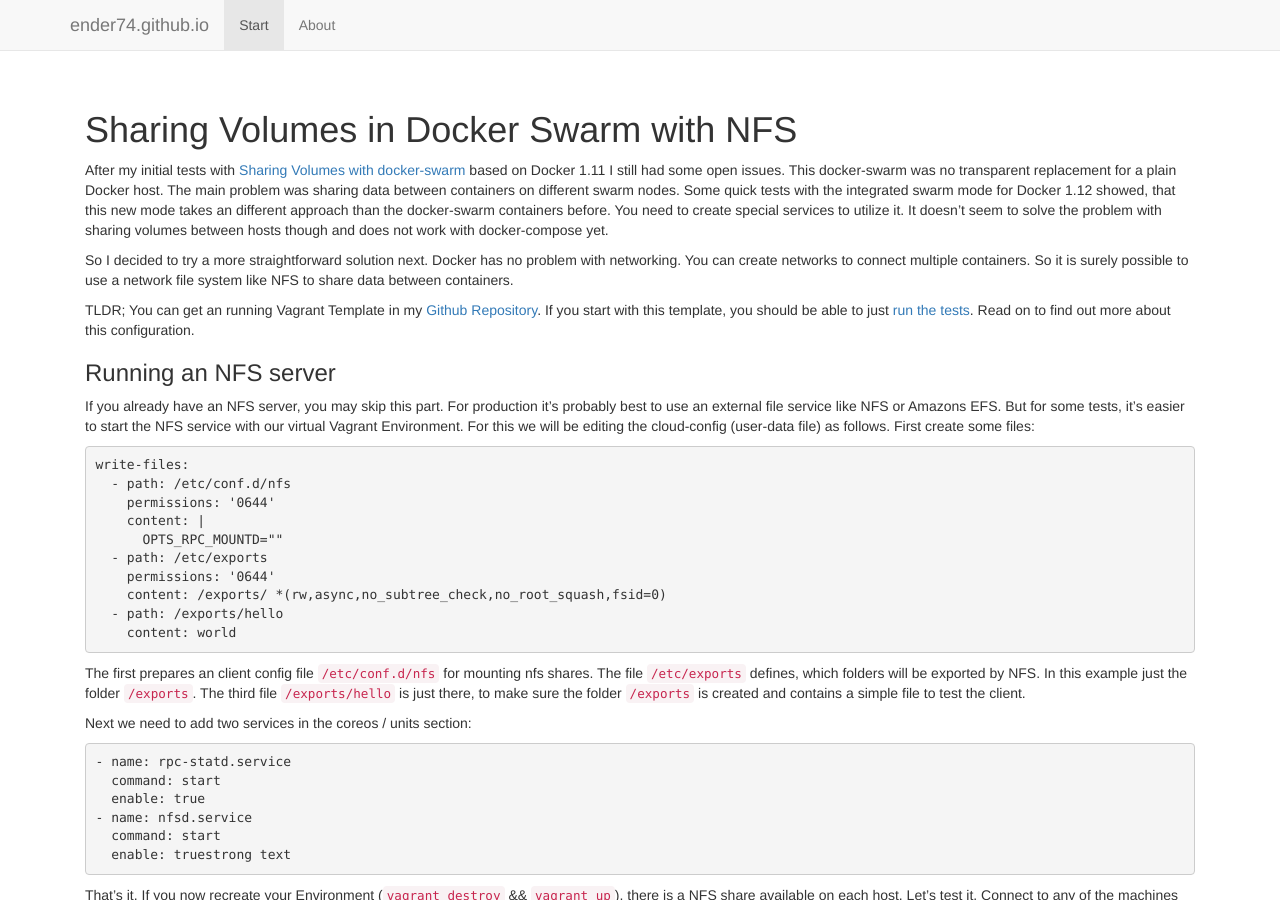
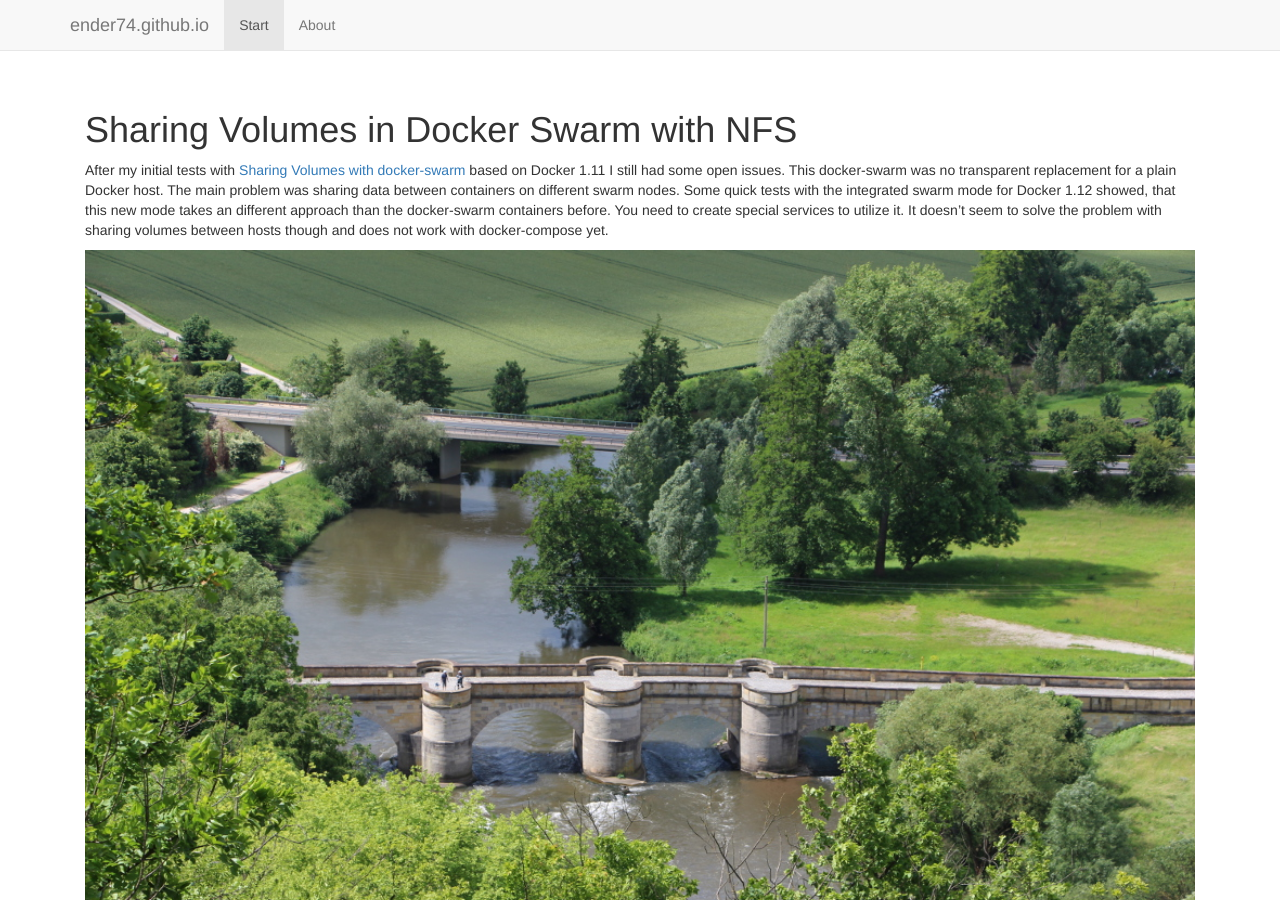
Before and after one commit to ender74/ender74.github.io, a Jekyll site: the page built from _posts/2016-09-05-Sharing-Volumes-With-Docker-NFS.md, in a window 1280 px wide and 900 px high. Built offline with Jekyll 4.4.1, drawn with Linux system fonts in a browser that asks for light colours; nearby versions of some CDN libraries.

Commit message:
added teaser image

```diff
--- a/_posts/2016-09-05-Sharing-Volumes-With-Docker-NFS.md
+++ b/_posts/2016-09-05-Sharing-Volumes-With-Docker-NFS.md
@@ -4,6 +4,8 @@ title:  Sharing Volumes in Docker Swarm with NFS
 ---
 
 After my initial tests with [Sharing Volumes with docker-swarm](/Sharing-Volumes-With-Docker-Swarm/) based on Docker 1.11 I still had some open issues. This docker-swarm was no transparent replacement for a plain Docker host. The main problem was sharing data between containers on different swarm nodes. Some quick tests with the integrated swarm mode for Docker 1.12 showed, that this new mode takes an different approach than the docker-swarm containers before. You need to create special services to utilize it. It doesn't seem to solve the problem with sharing volumes between hosts though and does not work with docker-compose yet.
+
+![Teaser](/images/2016-09-05-Sharing-Volumes-With-Docker-NFS/teaser.jpg "Teaser"){: .img-responsive style="width: 100%" }
 
 So I decided to try a more straightforward solution next. Docker has no problem with networking. You can create networks to connect multiple containers. So it is surely possible to use a network file system like NFS to share data between containers.
 
```
Also changed, not shown: images/2016-09-05-Sharing-Volumes-With-Docker-NFS/teaser.jpg (added).
